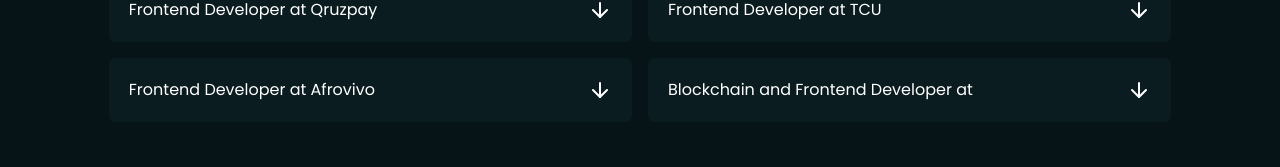
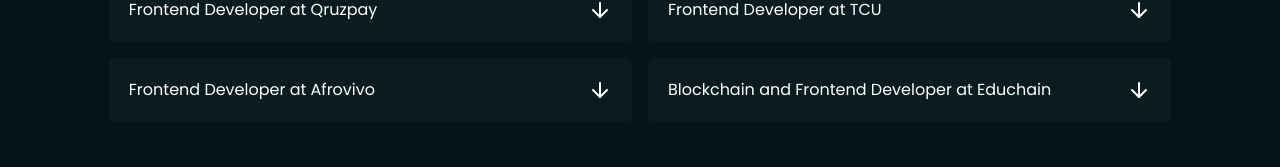
Before and after one commit to heyrapto/portfolio-, a React (Vite) app: page / in a window 1280 px wide. Shown: the part 3322-3489 px from the top of the page. Built offline with nearby package versions, Linux system fonts and the light colour scheme.

Commit message:
Update WorkExp.tsx

```diff
--- a/src/pages/WorkExp.tsx
+++ b/src/pages/WorkExp.tsx
@@ -24,7 +24,7 @@ const WorkExp = () => {
             desc3: "",
         },
         {
-            company: "",
+            company: "Educhain",
             expTitle: "Blockchain and Frontend Developer",
             desc1: "Developed interfaces for secure blockchain applications.",
             desc2: "Simplified complex blockchain processes through intuitive design.",
```
